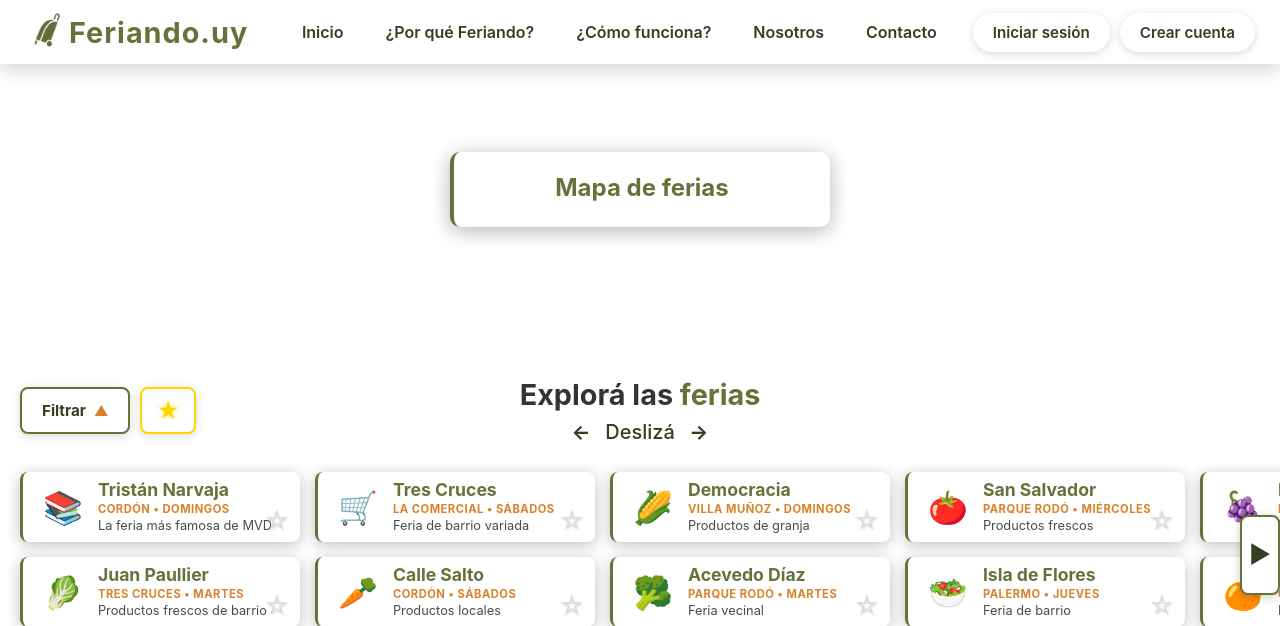
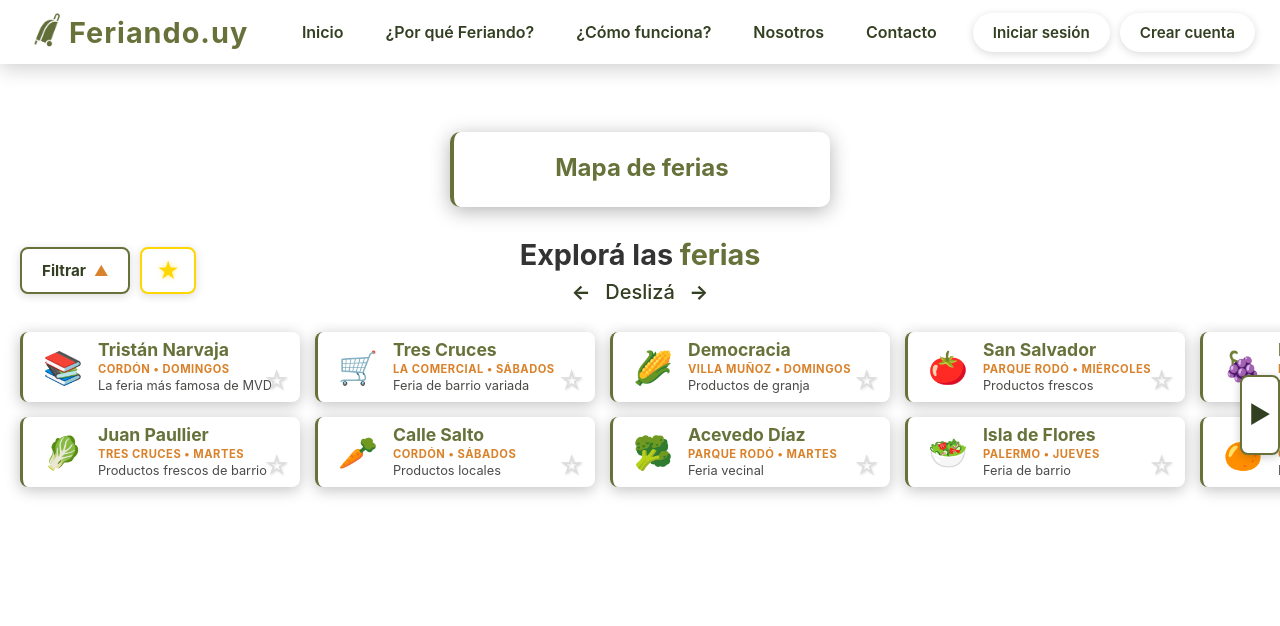
Before and after one commit to estebanrofa/feriando1, a Flask app: page / in a window 1280 px wide. Shown: the top 626 px of the page. Run offline with Flask 3, Linux system fonts and the light colour scheme.

Commit message:
Reducir espacio entre botones y sección de ferias
- Reducir padding-top de seccion-mapa de 120px a 100px
- Reducir gap entre botones de 15px a 10px
- Reducir margin-top de ferias-titulo de 140px a 20px

Co-Authored-By: Claude Opus 4.5 <noreply@anthropic.com>

```diff
--- a/static/lobby.css
+++ b/static/lobby.css
@@ -604,15 +604,14 @@ a.logo {
 }
 
 .seccion-mapa {
-    height: 35%;
     display: flex;
     flex-direction: column;
     align-items: center;
     justify-content: center;
     padding: 10px 20px;
-    padding-top: 120px;
+    padding-top: 100px;
     position: relative;
-    gap: 15px;
+    gap: 10px;
 }
 
 .fondo-mapa {
@@ -629,7 +628,7 @@ a.logo {
     color: #333;
     font-weight: bold;
     text-align: center;
-    margin: 140px 0 -50px 0;
+    margin: 20px 0 -50px 0;
 }
 
 .scroll-hint {
```
